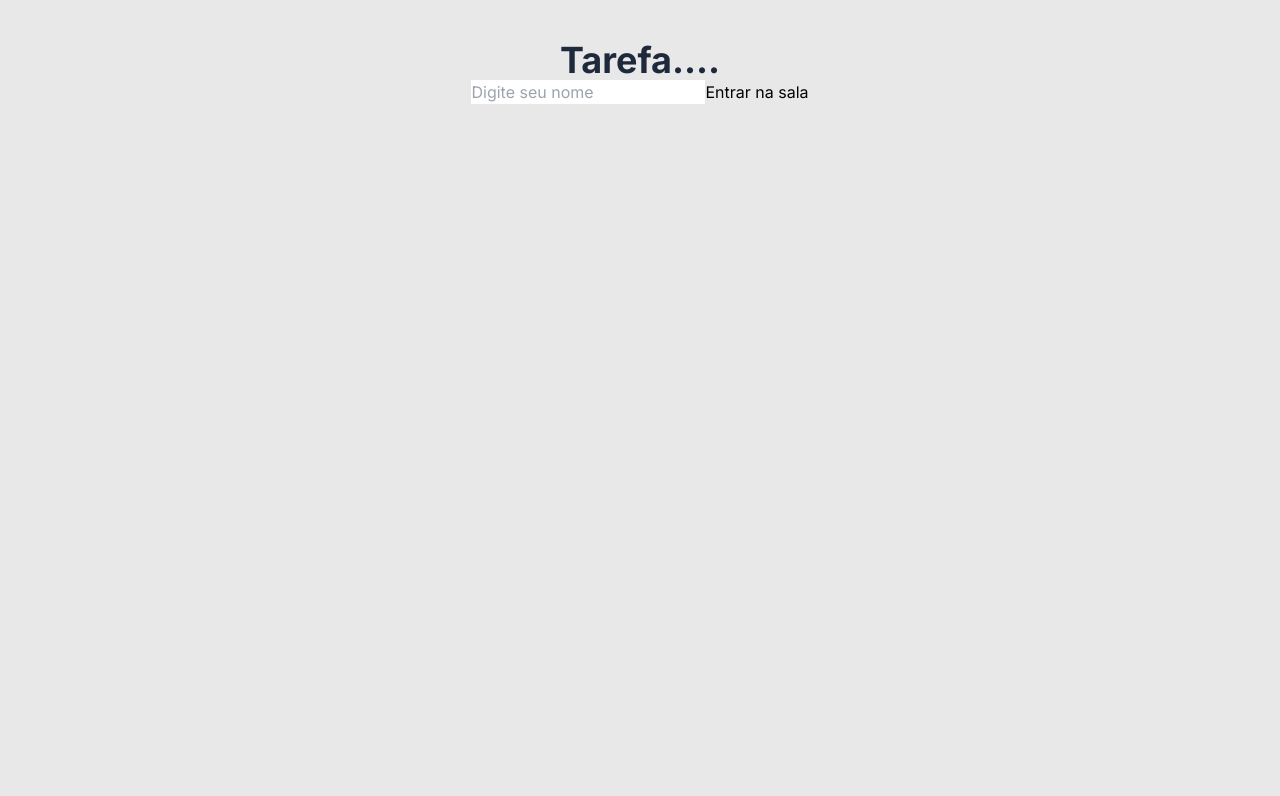
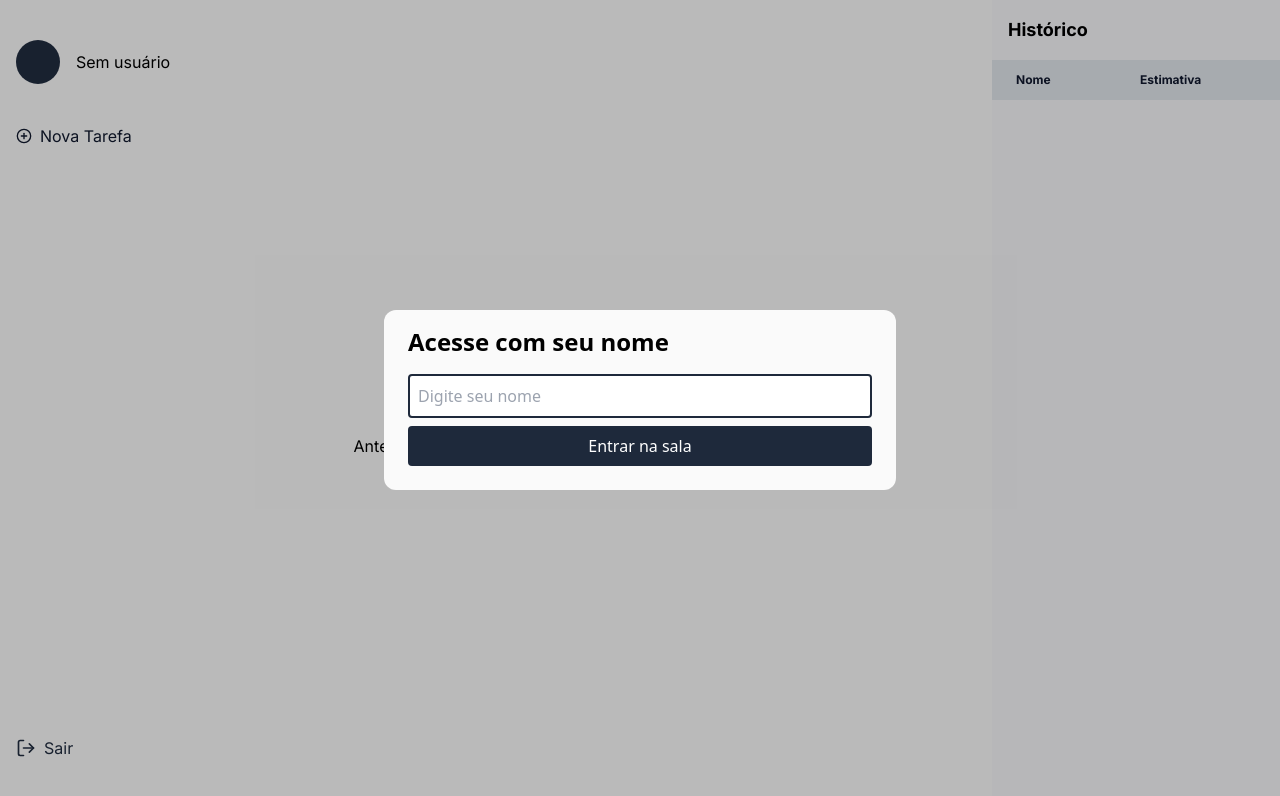
Before and after one commit to gustavojuneo/pscrum, a Next.js app: page /room in a window 1280 px wide. Before the commit this address had no page. Shown: the top 796 px of the page. Built offline with nearby package versions, Linux system fonts and the light colour scheme.

Commit message:
feat: improve perfomance and fix some bugs

```diff
--- /dev/null
+++ b/prettier.config.js
@@ -0,0 +1,3 @@
+module.exports = {
+  plugins: [require('prettier-plugin-tailwindcss')],
+}
--- /dev/null
+++ b/src/components/Modal/Content.tsx
@@ -0,0 +1,40 @@
+import * as Dialog from '@radix-ui/react-dialog'
+import clsx from 'clsx'
+import { X } from 'lucide-react'
+import { ReactNode } from 'react'
+
+interface DialogProps {
+  children: ReactNode
+  title?: string
+  hasClose?: boolean
+}
+
+export const Content = ({ children, title, hasClose = true }: DialogProps) => {
+  return (
+    <Dialog.Portal>
+      <Dialog.Overlay className="fixed inset-0 bg-black/20" />
+      <Dialog.Content
+        className={clsx(
+          'fixed left-1/2 top-1/2 flex w-[calc(100%-3rem)] max-w-[512px] -translate-x-1/2 -translate-y-1/2 transform flex-col rounded-xl bg-zinc-50 p-6',
+          {
+            'pt-4': hasClose || !!title,
+          },
+        )}
+      >
+        {(!!title || hasClose) && (
+          <header className="mb-4 flex items-center justify-between gap-4">
+            {title && (
+              <h2 className="w-full truncate text-2xl font-bold">{title}</h2>
+            )}
+            {hasClose && (
+              <Dialog.Close className="ml-auto">
+                <X size={24} />
+              </Dialog.Close>
+            )}
+          </header>
+        )}
+        {children}
+      </Dialog.Content>
+    </Dialog.Portal>
+  )
+}
--- /dev/null
+++ b/src/components/Modal/Root.tsx
@@ -0,0 +1,22 @@
+import * as Dialog from '@radix-ui/react-dialog'
+import { ReactNode } from 'react'
+
+interface RootProps {
+  children: ReactNode
+  visible?: boolean
+  onOpenChange: (open: boolean) => void
+  hasClose?: boolean
+}
+
+export const Root = ({
+  children,
+  visible = false,
+  onOpenChange,
+  hasClose = true,
+}: RootProps) => {
+  return (
+    <Dialog.Root open={visible} onOpenChange={onOpenChange}>
+      {children}
+    </Dialog.Root>
+  )
+}
--- /dev/null
+++ b/src/components/Modal/index.tsx
@@ -0,0 +1,5 @@
+import { Content } from './Content'
+import { Root } from './Root'
+import { Trigger } from './Trigger'
+
+export { Root, Content, Trigger }
--- a/src/pages/api/socket.ts
+++ b/src/pages/api/socket.ts
@@ -1,21 +1,35 @@
 import { Server } from 'socket.io'
 
-interface RoomUser {
+interface User {
   socket_id: string
+  id: string
   username: string
-  room: string
+  roomCodes: string[]
 }
 
 interface Vote {
-  room: string
   createdAt: Date
-  task: string
-  value: number
-  username: string
+  estimative: number
+  userId: string
 }
 
-const users: RoomUser[] = []
-const votes: Vote[] = []
+interface Task {
+  id: string
+  name: string
+  votes: Vote[]
+  estimative?: number
+}
+
+interface Room {
+  code: string
+  scrumMaster?: string
+  tasks: Task[]
+  currentTaskId?: string
+  userIds: string[]
+}
+
+const rooms: Room[] = []
+const users: User[] = []
 
 export default function handler(req: Request, res: any) {
   if (res.socket.server.io) {
@@ -26,38 +40,94 @@ export default function handler(req: Request, res: any) {
 
   const io = new Server(res.socket.server, {
     path: '/api/socket',
-    addTrailingSlash: false,
   })
   res.socket.server.io = io
 
   io.on('connection', (socket: any) => {
     socket.on('enter_room', (data: any) => {
-      socket.join(data.room)
-      const userInRoom = users.find(
-        (user) => user.username === data.username && data.room === user.room,
-      )
-      if (userInRoom) {
-        userInRoom.socket_id = socket.id
-      } else if (data.username) {
+      const user: User = data.user
+      const room: Room = rooms.find((r) => r.code === data.roomCode) || {
+        code: data.roomCode,
+        scrumMaster: user.id,
+        userIds: [user.id],
+        tasks: [],
+      }
+
+      const userInRoom = room.userIds.includes(user.id)
+      if (!userInRoom) {
+        room.userIds.push(user.id)
+      }
+
+      const userExist = users.find((u) => u.id === user.id)
+      if (userExist) {
+        userExist.socket_id = socket.id
+        const userInRoom = userExist.roomCodes.includes(room.code)
+        if (!userInRoom) {
+          userExist.roomCodes.push(room.code)
+        }
+      } else if (data.user.id) {
         users.push({
-          room: data.room,
+          ...user,
           socket_id: socket.id,
-          username: data.username,
+          roomCodes: [room.code],
         })
       }
 
-      io.to(data.room).emit('room_data', { users, votes })
+      if (!rooms.find((r) => r.code === room.code)) {
+        rooms.push(room)
+      }
+
+      const usersInRoom = users.filter((u) => room.userIds.includes(u.id))
+      const currentTask = room.tasks[room.tasks.length - 1]
+
+      socket.join(room.code)
+      io.to(room.code).emit('room_data', {
+        room,
+        currentTask,
+        users: usersInRoom,
+      })
     })
+
+    socket.on('create_task', (data: any) => {
+      const room = rooms.find((r) => r.code === data.roomCode)
+      if (room) {
+        const usersInRoom = users.filter((u) => room.userIds.includes(u.id))
+
+        room.tasks.push(data.task)
+        io.to(room.code).emit('room_data', {
+          room,
+          currentTask: data.task,
+          users: usersInRoom,
+        })
+      }
+    })
+
     socket.on('vote', (data: any) => {
-      const vote: Vote = {
-        room: data.room,
-        task: data.task,
-        value: data.vote,
-        username: data.username,
-        createdAt: new Date(),
+      const task = rooms
+        .find((r) => r.code === data.roomCode)
+        ?.tasks.find((t) => t.id === data.taskId)
+
+      if (task) {
+        const vote: Vote = {
+          estimative: data.vote,
+          userId: data.userId,
+          createdAt: new Date(),
+        }
+        const voteIndex = task.votes?.findIndex((v) => v.userId === data.userId)
+
+        if (task.votes?.length > 0) {
+          if (voteIndex !== -1) {
+            task.votes.splice(voteIndex, 1)
+            task.votes.push(vote)
+          } else {
+            task.votes.push(vote)
+          }
+        } else {
+          task.votes = [vote]
+        }
+
+        io.to(data.roomCode).emit('vote', { ...vote, taskId: data.taskId })
       }
-      votes.push(vote)
-      io.to(data.room).emit('vote', vote)
     })
 
     socket.on('disconnect', () => {
@@ -65,11 +135,14 @@ export default function handler(req: Request, res: any) {
       if (userIndex !== -1) {
         const user = { ...users[userIndex] }
         users.splice(userIndex, 1)
-        io.to(user.room).emit('user_disconnected', user)
+
+        user.roomCodes.forEach((code) => {
+          io.to(code).emit('user_disconnected', user)
+        })
       }
     })
   })
 
   console.log('Socket server started successfully!')
-  res.end()
+  return res.end()
 }
--- a/src/pages/index.tsx
+++ b/src/pages/index.tsx
@@ -1,10 +1,12 @@
 import { Inter } from 'next/font/google'
 import { useRouter } from 'next/router'
+import { v4 as uuidV4 } from 'uuid'
 import { FormEvent, useCallback, useEffect, useState } from 'react'
 const inter = Inter({ subsets: ['latin'] })
 
 interface User {
   username: string
+  id: string
 }
 
 export default function Home() {
@@ -25,6 +27,7 @@ export default function Home() {
     event.preventDefault()
     const { username } = event.currentTarget
     const createdUser: User = {
+      id: uuidV4(),
       username: username.value,
     }
     setUser(createdUser)
@@ -46,10 +49,10 @@ export default function Home() {
 
   return (
     <main
-      className={`flex flex-col gap-10 h-screen w-screen items-center justify-center ${inter.className}`}
+      className={`flex h-screen w-screen flex-col items-center justify-center gap-10 ${inter.className}`}
     >
       <div className="flex flex-col items-center">
-        <h1 className="font-black text-4xl text-slate-800">
+        <h1 className="text-4xl font-black text-slate-800">
           <span className="text-blue-800">P</span>Scrum
         </h1>
         <span className="text-slate-800">
@@ -57,18 +60,29 @@ export default function Home() {
         </span>
       </div>
       {user ? (
-        <button>Criar nova sala</button>
+        <div className="flex max-w-[320px] flex-col items-center gap-4">
+          <h3 className="flex w-full flex-col items-center truncate text-2xl font-bold text-slate-800">
+            Olá, <span className="text-xl font-medium">{user.username}</span>
+          </h3>
+          <button
+            type="submit"
+            onClick={createRoom}
+            className="rounded-lg bg-slate-800 p-2 text-white transition hover:bg-slate-700"
+          >
+            Criar nova sala
+          </button>
+        </div>
       ) : (
         <form onSubmit={onSubmit} className="flex flex-col gap-2">
           <input
             type="text"
             name="username"
             placeholder="Digite o seu nome"
-            className="w-full p-2 rounded"
+            className="w-full rounded p-2"
           />
           <button
             type="submit"
-            className="w-full p-2 bg-slate-800 rounded text-white hover:bg-slate-700 transition active:bg-slate-700"
+            className="w-full rounded bg-slate-800 p-2 text-white transition hover:bg-slate-700 active:bg-slate-700"
           >
             Criar sala
           </button>
--- a/src/pages/room/index.tsx
+++ b/src/pages/room/index.tsx
@@ -1,24 +1,41 @@
-// import { UserCard } from '@/components/UserCard'
-import clsx from 'clsx'
 import { LogOut, PlusCircle } from 'lucide-react'
 import { Inter } from 'next/font/google'
 import { useSearchParams } from 'next/navigation'
 import { useRouter } from 'next/router'
-import { FormEvent, useCallback, useEffect, useRef, useState } from 'react'
+import { FormEvent, useCallback, useEffect, useState } from 'react'
 import { io, Socket } from 'socket.io-client'
+import { v4 as uuidV4 } from 'uuid'
+import { UserCard } from '@/components/UserCard'
+import * as Modal from '@/components/Modal'
+import clsx from 'clsx'
 
 const inter = Inter({ subsets: ['latin'] })
 
-let socket: Socket
+let socket: Socket | null = null
 
 interface User {
+  id: string
   username: string
 }
 
+interface Task {
+  id: string
+  name: string
+  estimative?: number
+}
+
 interface CompletedUser {
+  id: string
   username: string
   room: string
   socket_id: string
+}
+
+interface RoomData {
+  room: any
+  users: CompletedUser[]
+  currentTask: Task
+  votes: any
 }
 
 const voteValues = [1, 2, 3, 5, 8, 13, 20, 40, 100]
@@ -26,38 +43,60 @@ const voteValues = [1, 2, 3, 5, 8, 13, 20, 40, 100]
 export default function Home() {
   const router = useRouter()
   const searchParams = useSearchParams()
-  const room = searchParams.get('code')
-  const isChangingRoute = useRef(false)
+  const roomCode = searchParams.get('code')
   const [user, setUser] = useState<User | null>(null)
   const [usersInRoom, setUsersInRoom] = useState<CompletedUser[]>([])
   const [firstName, lastName] = user?.username.split(' ') || ['', '']
-  const abbreviationUserName = `${firstName?.[0]}${lastName?.[0] ?? ''}`
-  const [, setVotes] = useState<any>([])
+  const abbreviationUserName = `${firstName?.[0] ?? ''}${lastName?.[0] ?? ''}`
+  const [showCreateUser, setShowCreateUser] = useState(false)
+  const [showCreateTask, setShowCreateTask] = useState(false)
+  const [currentTask, setCurrentTask] = useState<Task>()
+  const [tasksHistory, setTasksHistory] = useState<Task[]>([])
+  const [votes, setVotes] = useState<any>([])
+  const [fullSideBar] = useState(true)
+
+  const enterRoom = () => {
+    if (socket && roomCode && user?.id) {
+      socket.emit('enter_room', { roomCode, user })
+    }
+  }
 
   const socketInitializer = async () => {
     await fetch('/api/socket')
-
     socket = io({
       path: '/api/socket',
-      addTrailingSlash: false,
+    })
+
+    enterRoom()
+
+    socket.on('vote', (data) => {
+      console.log('vote >>>', data)
+      setVotes((prevState: any) => [...prevState, data])
+    })
+
+    socket.on('room_data', (data: RoomData) => {
+      setUsersInRoom(data.users)
+      setCurrentTask(data.currentTask)
+      setTasksHistory(data.room.tasks)
+    })
+
+    socket.on('user_disconnected', (data) => {
+      const newUsersInRoom = usersInRoom.filter(
+        (user) => user.socket_id !== data.socket_id,
+      )
+      setUsersInRoom(newUsersInRoom)
     })
   }
 
-  const enterRoom = useCallback(() => {
-    if (socket && room && user?.username) {
-      socket.emit('enter_room', { room, username: user?.username })
-    }
-  }, [room, user?.username])
-
   const handleVote = (voteValue: number) => {
-    if (user) {
+    if (user && socket && currentTask) {
       const vote = {
-        room,
-        username: user?.username,
-        task: '1',
+        roomCode,
+        taskId: currentTask.id,
+        userId: user.id,
         vote: voteValue,
       }
-      setVotes((prevState: any) => [...prevState, vote])
+      // setVotes((prevState: any) => [...prevState, vote])
       socket.emit('vote', vote)
     }
   }
@@ -66,10 +105,11 @@ export default function Home() {
     event.preventDefault()
     const { username } = event.currentTarget
     const createdUser: User = {
+      id: uuidV4(),
       username: username.value,
     }
     setUser(createdUser)
-    enterRoom()
+    setShowCreateUser(false)
     localStorage.setItem('@pscrum:user', JSON.stringify(createdUser))
   }
 
@@ -77,144 +117,225 @@ export default function Home() {
     if (typeof window !== 'undefined') {
       const saved = localStorage.getItem('@pscrum:user')
       if (!saved) {
-        if (!isChangingRoute.current) {
-          router.push('/')
-          isChangingRoute.current = true
-        }
+        setShowCreateUser(true)
         return
       }
       const currentUser = JSON.parse(saved)
       setUser(currentUser)
     }
-  }, [router])
+  }, [])
 
   const handleLogout = () => {
     localStorage.removeItem('@pscrum:user')
     router.push('/')
   }
 
+  const handleOpenCloseCreateTask = (open: boolean) => {
+    setShowCreateTask(open)
+  }
+
+  const onCreateTask = (event: FormEvent<HTMLFormElement>) => {
+    if (socket && roomCode) {
+      event.preventDefault()
+      const { taskName } = event.currentTarget
+      const createdTask: Task = {
+        id: uuidV4(),
+        name: taskName.value,
+        estimative: 10,
+      }
+      setCurrentTask(createdTask)
+      setShowCreateTask(false)
+      setTasksHistory((prevState) => [...prevState, createdTask])
+      socket.emit('create_task', { task: createdTask, roomCode })
+    }
+  }
+
   useEffect(() => {
-    if (user) {
+    if (user && roomCode && !socket) {
       socketInitializer()
+    } else if (user && roomCode && socket) {
+      enterRoom()
     }
 
     return () => {
       if (socket) socket.disconnect()
+      socket = null
     }
-  }, [user])
-
-  useEffect(() => {
-    if (socket && user) {
-      socket.on('vote', (data) => {
-        setVotes((prevState: any) => [...prevState, data])
-      })
-
-      socket.on('room_data', (data) => {
-        setUsersInRoom(data.users)
-        setVotes(data.votes)
-      })
-
-      socket.on('user_disconnected', (data) => {
-        const newUsersInRoom = usersInRoom.filter(
-          (user) => user.socket_id !== data.socket_id,
-        )
-        setUsersInRoom(newUsersInRoom)
-      })
-    }
-  }, [user, usersInRoom, enterRoom])
+    // eslint-disable-next-line react-hooks/exhaustive-deps
+  }, [user, roomCode])
 
   useEffect(() => {
     loadUser()
-    enterRoom()
-  }, [loadUser, enterRoom])
+  }, [loadUser])
 
   return (
     <main className={`flex h-screen w-screen ${inter.className}`}>
-      {user && (
-        <aside className="w-[200px] py-10 px-4 flex flex-col">
-          <header className="flex items-center gap-4 w-full">
-            <div className="w-[44px] h-[44px] p-2 bg-slate-800 rounded-full flex-shrink-0 flex items-center justify-center text-white font-bold text-xl">
-              {abbreviationUserName}
-            </div>
-            <span className="truncate">{user?.username}</span>
-          </header>
-          <main className="mt-10">
-            <ul>
-              <li className="flex items-center gap-2 text-slate-900 hover:text-blue-800 cursor-pointer transition">
-                <PlusCircle size={16} />
-                Nova Tarefa
-              </li>
-            </ul>
-          </main>
-          <footer className="mt-auto">
-            <button
-              onClick={handleLogout}
-              className="flex items-center gap-2 text-slate-800 hover:text-red-800 transition"
+      <aside className="flex w-[200px] flex-col px-4 py-10">
+        <header className="flex w-full items-center gap-4">
+          <div className="flex h-[44px] w-[44px] flex-shrink-0 items-center justify-center rounded-full bg-slate-800 p-2 text-xl font-bold text-white">
+            {abbreviationUserName}
+          </div>
+          <span className="truncate">{user?.username ?? 'Sem usuário'}</span>
+        </header>
+        <main className="mt-10">
+          <ul>
+            <li
+              className="flex cursor-pointer items-center gap-2 text-slate-900 transition hover:text-blue-800"
+              onClick={() => handleOpenCloseCreateTask(true)}
             >
-              <LogOut size={20} />
-              Sair
-            </button>
-          </footer>
-        </aside>
-      )}
-      <section className="flex-1 flex flex-col items-center">
-        <h1 className="mt-10 font-bold text-4xl text-slate-800">Tarefa....</h1>
-        {!user ? (
-          <div>
-            <form onSubmit={onSubmit}>
-              <input
-                type="text"
-                placeholder="Digite seu nome"
-                name="username"
-                autoComplete="new-password"
-              />
-              <button type="submit">Entrar na sala</button>
-            </form>
-          </div>
-        ) : (
-          <div className="flex flex-col h-full overflow-hidden">
-            <section className="w-full h-full flex justify-center items-center flex-wrap gap-6 overflow-auto px-4 py-10">
-              {Array(5)
-                .fill(0)
-                .map((_, index) => (
-                  <article key={index} className="h-72 w-56">
-                    <div
-                      className={clsx(
-                        'relative h-full w-full rounded-xl preserve-3d duration-500',
-                      )}
-                    >
-                      <div
-                        className={clsx(
-                          'absolute backface-hidden w-full h-full bg-gray-100 rounded-xl overflow-hidden flex flex-col items-center justify-center',
-                        )}
-                      >
-                        <span>{user.username}</span>
-                        Votou
-                      </div>
-                    </div>
-                  </article>
+              <PlusCircle size={16} />
+              Nova Tarefa
+            </li>
+          </ul>
+        </main>
+        <footer className="mt-auto">
+          <button
+            onClick={handleLogout}
+            className="flex items-center gap-2 text-slate-800 transition hover:text-red-800"
+          >
+            <LogOut size={20} />
+            Sair
+          </button>
+        </footer>
+      </aside>
+      <section className="flex flex-1 flex-col items-center">
+        <h1 className="mt-10 text-4xl font-bold text-slate-800">
+          {currentTask?.name}
+        </h1>
+        {currentTask?.id ? (
+          <div className="flex h-full flex-col overflow-hidden">
+            <section className="flex h-full w-full flex-wrap items-center justify-center gap-6 overflow-auto px-4 py-10">
+              {usersInRoom
+                .filter((u) => u.id !== user?.id)
+                .map((user) => (
+                  <UserCard
+                    key={user.socket_id}
+                    currentTask={currentTask}
+                    user={user}
+                    votes={votes}
+                  />
                 ))}
-              {/* {usersInRoom
-                .filter((u) => u.username !== user.username)
-                .map((user) => (
-                  <UserCard key={user.socket_id} user={user} votes={votes} />
-                ))} */}
             </section>
-            <ul className="w-full py-4 flex gap-1 justify-center items-center">
+            <ul className="flex w-full items-center justify-center gap-1 py-4">
               {voteValues.map((vote) => (
                 <li
                   key={vote}
                   role="button"
                   onClick={() => handleVote(vote)}
-                  className="px-4 w-24 py-6 bg-slate-800 rounded text-white flex justify-center items-center font-bold text-lg hover:bg-slate-700 transition cursor-pointer"
+                  className="flex w-24 cursor-pointer items-center justify-center rounded bg-slate-800 px-4 py-6 text-lg font-bold text-white transition hover:bg-slate-700"
                 >
                   {vote}
                 </li>
               ))}
             </ul>
           </div>
+        ) : (
+          <div className="flex flex-1 flex-col items-center justify-center gap-4">
+            <span className="text-3xl font-bold">Nenhuma tarefa criada.</span>
+            <p>
+              Antes de iniciar a votação é necessário criar uma tarefa ao lado.
+            </p>
+          </div>
         )}
+        <div></div>
       </section>
+      <aside
+        className={clsx('flex max-h-full flex-col bg-zinc-200 duration-300', {
+          'w-72': fullSideBar,
+          'w-12 overflow-hidden': !fullSideBar,
+        })}
+      >
+        <header className="relative flex items-center px-4">
+          {/* <button
+            className={clsx('absolute rounded-full bg-zinc-300 p-2', {
+              'left-1/2 -translate-x-1/2': !fullSideBar,
+              '-left-6': fullSideBar,
+            })}
+            // onClick={() => setFullSideBar((prevState) => !prevState)}
+          >
+            <ChevronsRight
+              size={20}
+              className={clsx({
+                'rotate-180': !fullSideBar,
+              })}
+            />
+          </button> */}
+          <h3
+            className={clsx('z-100 my-4 text-lg font-bold', {
+              'pointer-events-none invisible': !fullSideBar,
+            })}
+          >
+            Histórico
+          </h3>
+        </header>
+        <div
+          className={clsx('overflow-x-auto', {
+            'pointer-events-none invisible overflow-hidden': !fullSideBar,
+          })}
+        >
+          <table className="h-full min-w-full text-left text-sm text-slate-800">
+            <thead className="sticky top-0 rounded bg-gray-300 text-xs text-slate-900">
+              <tr>
+                <th className="px-6 py-3">Nome</th>
+                <th className="px-6 py-3">Estimativa</th>
+              </tr>
+            </thead>
+            <tbody className="h-full w-full divide-y divide-gray-300 overflow-y-scroll">
+              {tasksHistory.map((task) => (
+                <tr key={task.id} className="w-full">
+                  <td className="px-6 py-4">{task.name}</td>
+                  <td className="px-6 py-4">{task.estimative} pontos</td>
+                </tr>
+              ))}
+            </tbody>
+          </table>
+        </div>
+      </aside>
+      <Modal.Root visible={showCreateUser} onOpenChange={() => {}}>
+        <Modal.Content hasClose={false} title="Acesse com seu nome">
+          <div>
+            <form onSubmit={onSubmit} className="flex flex-col gap-2">
+              <input
+                type="text"
+                placeholder="Digite seu nome"
+                name="username"
+                autoComplete="new-password"
+                className="w-full rounded border-2 border-slate-800 p-2 outline-none"
+              />
+              <button
+                type="submit"
+                className="w-full rounded bg-slate-800 p-2 text-white transition hover:bg-slate-700 active:bg-slate-700"
+              >
+                Entrar na sala
+              </button>
+            </form>
+          </div>
+        </Modal.Content>
+      </Modal.Root>
+      <Modal.Root
+        visible={showCreateTask}
+        onOpenChange={handleOpenCloseCreateTask}
+      >
+        <Modal.Content hasClose={false} title="Nova tarefa">
+          <div>
+            <form onSubmit={onCreateTask} className="flex flex-col gap-2">
+              <input
+                type="text"
+                placeholder="Digite o nome da tarefa"
+                name="taskName"
+                autoComplete="new-password"
+                className="w-full rounded border-2 border-slate-800 p-2 outline-none"
+              />
+              <button
+                type="submit"
+                className="w-full rounded bg-slate-800 p-2 text-white transition hover:bg-slate-700 active:bg-slate-700"
+              >
+                Criar Tarefa
+              </button>
+            </form>
+          </div>
+        </Modal.Content>
+      </Modal.Root>
     </main>
   )
 }
```
Also changed, not shown: next.config.js (+7 -7 lines), package.json (+6 -3 lines), src/components/Modal/Trigger.tsx (added, +10 -0 lines), src/components/UserCard.tsx (+4 -4 lines), 1 other file (tests, documents, lock files or other folders).
